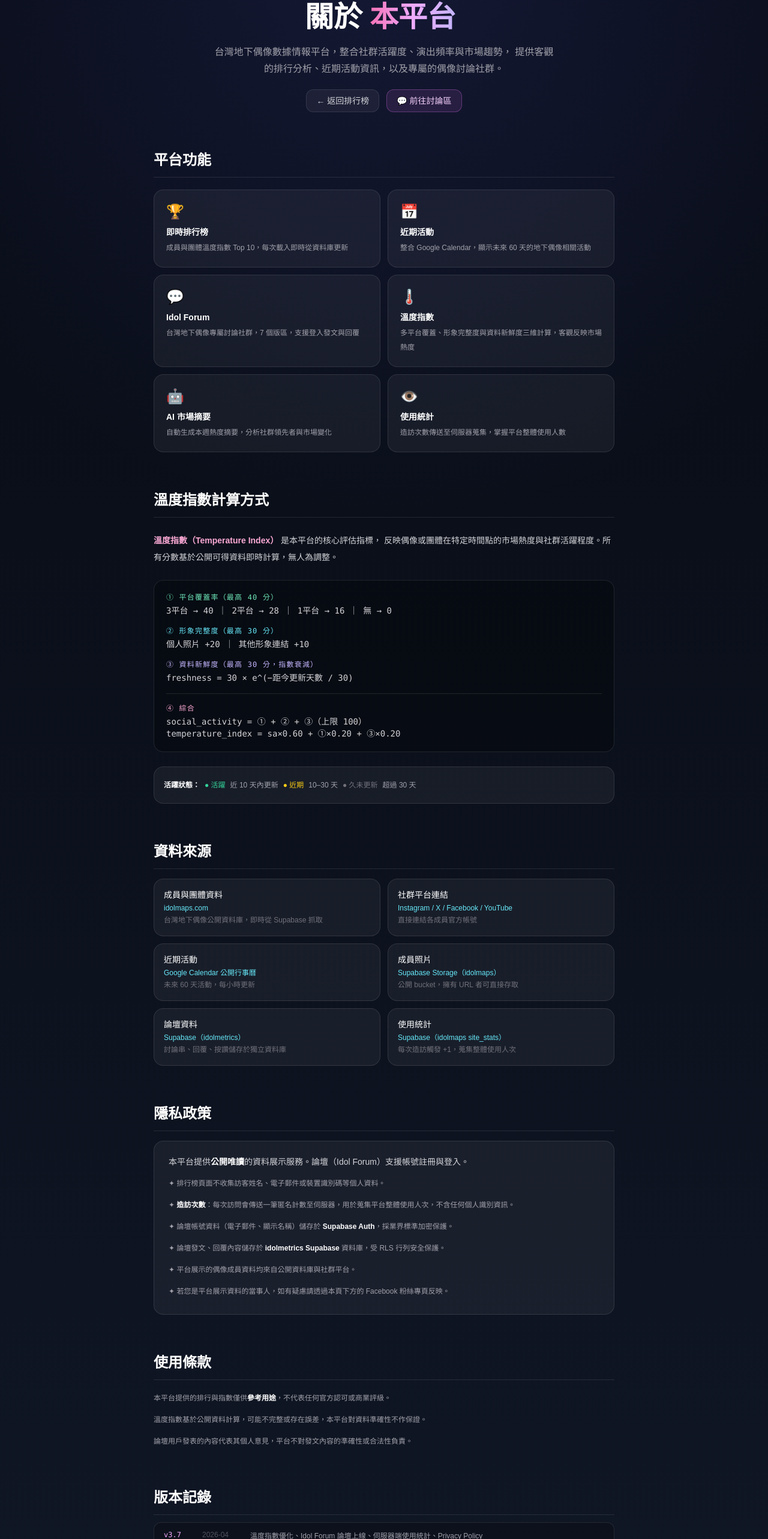
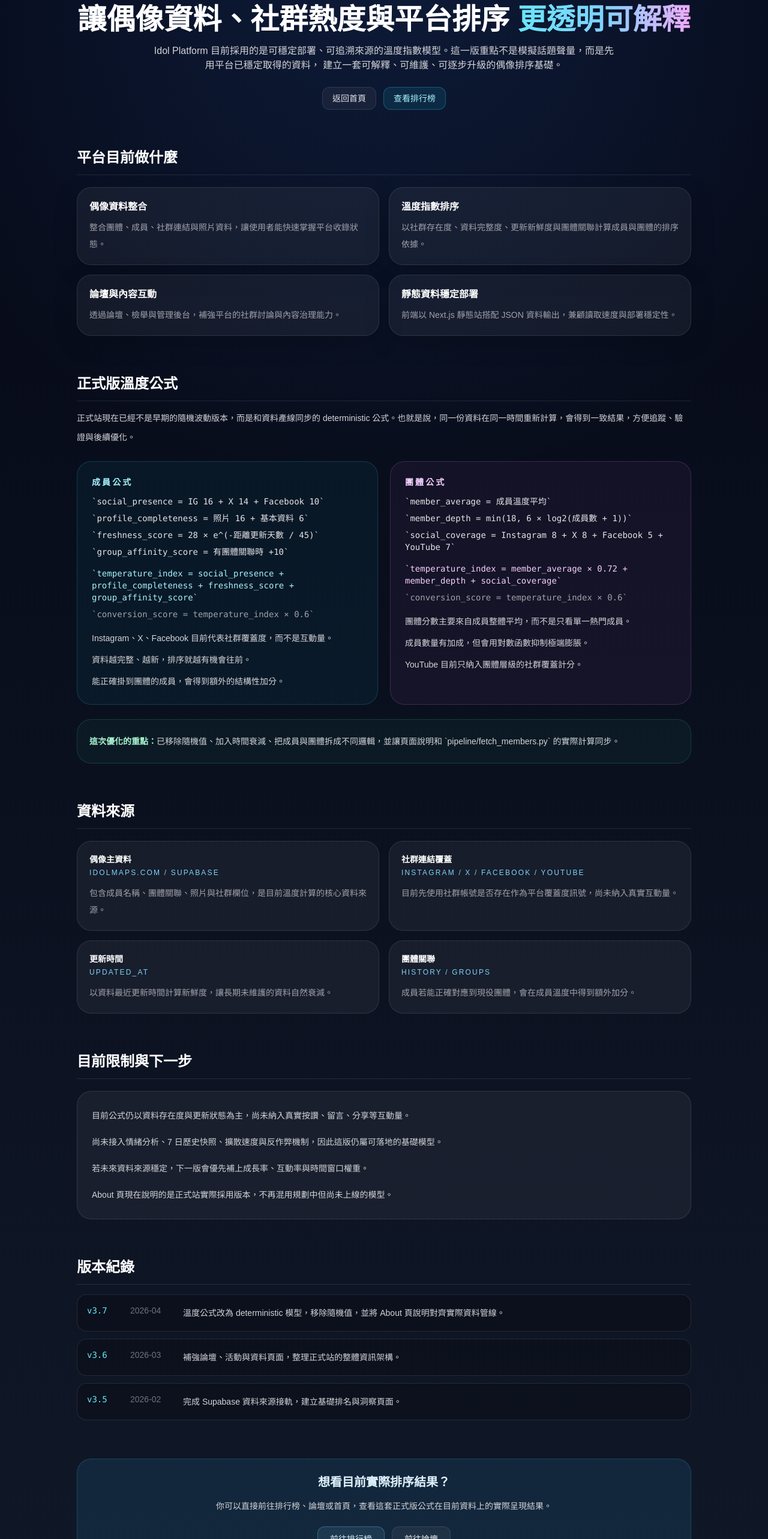
Before and after one commit to Ach018040/idol-platform, a Next.js app in the folder frontend-next/: page /about in a window 1280 px wide. Shown: the part 109-2675 px from the top of the page at 60% size. Built offline with nearby package versions, Linux system fonts and the light colour scheme.

Commit message:
fix: align about page formula explanation

```diff
--- a/frontend-next/app/about/page.tsx
+++ b/frontend-next/app/about/page.tsx
@@ -1,169 +1,238 @@
 import Link from "next/link";
 
 const FEATURES = [
-  { emoji: "🏆", title: "即時排行榜", desc: "成員與團體溫度指數 Top 10，每次載入即時從資料庫更新" },
-  { emoji: "📅", title: "近期活動", desc: "整合 Google Calendar，顯示未來 60 天的地下偶像相關活動" },
-  { emoji: "💬", title: "Idol Forum", desc: "台灣地下偶像專屬討論社群，7 個版區，支援登入發文與回覆" },
-  { emoji: "🌡️", title: "溫度指數", desc: "多平台覆蓋、形象完整度與資料新鮮度三維計算，客觀反映市場熱度" },
-  { emoji: "🤖", title: "AI 市場摘要", desc: "自動生成本週熱度摘要，分析社群領先者與市場變化" },
-  { emoji: "👁️", title: "使用統計", desc: "造訪次數傳送至伺服器蒐集，掌握平台整體使用人數" },
+  {
+    title: "偶像資料整合",
+    desc: "整合團體、成員、社群連結與照片資料，讓使用者能快速掌握平台收錄狀態。",
+  },
+  {
+    title: "溫度指數排序",
+    desc: "以社群存在度、資料完整度、更新新鮮度與團體關聯計算成員與團體的排序依據。",
+  },
+  {
+    title: "論壇與內容互動",
+    desc: "透過論壇、檢舉與管理後台，補強平台的社群討論與內容治理能力。",
+  },
+  {
+    title: "靜態資料穩定部署",
+    desc: "前端以 Next.js 靜態站搭配 JSON 資料輸出，兼顧讀取速度與部署穩定性。",
+  },
 ];
 
 const DATA_SOURCES = [
-  { label: "成員與團體資料", src: "idolmaps.com", note: "台灣地下偶像公開資料庫，即時從 Supabase 抓取" },
-  { label: "社群平台連結", src: "Instagram / X / Facebook / YouTube", note: "直接連結各成員官方帳號" },
-  { label: "近期活動", src: "Google Calendar 公開行事曆", note: "未來 60 天活動，每小時更新" },
-  { label: "成員照片", src: "Supabase Storage（idolmaps）", note: "公開 bucket，擁有 URL 者可直接存取" },
-  { label: "論壇資料", src: "Supabase（idolmetrics）", note: "討論串、回覆、按讚儲存於獨立資料庫" },
-  { label: "使用統計", src: "Supabase（idolmaps site_stats）", note: "每次造訪觸發 +1，蒐集整體使用人次" },
+  {
+    label: "偶像主資料",
+    src: "idolmaps.com / Supabase",
+    note: "包含成員名稱、團體關聯、照片與社群欄位，是目前溫度計算的核心資料來源。",
+  },
+  {
+    label: "社群連結覆蓋",
+    src: "Instagram / X / Facebook / YouTube",
+    note: "目前先使用社群帳號是否存在作為平台覆蓋度訊號，尚未納入真實互動量。",
+  },
+  {
+    label: "更新時間",
+    src: "updated_at",
+    note: "以資料最近更新時間計算新鮮度，讓長期未維護的資料自然衰減。",
+  },
+  {
+    label: "團體關聯",
+    src: "history / groups",
+    note: "成員若能正確對應到現役團體，會在成員溫度中得到額外加分。",
+  },
+];
+
+const VERSION_HISTORY = [
+  {
+    ver: "v3.7",
+    date: "2026-04",
+    desc: "溫度公式改為 deterministic 模型，移除隨機值，並將 About 頁說明對齊實際資料管線。",
+  },
+  {
+    ver: "v3.6",
+    date: "2026-03",
+    desc: "補強論壇、活動與資料頁面，整理正式站的整體資訊架構。",
+  },
+  {
+    ver: "v3.5",
+    date: "2026-02",
+    desc: "完成 Supabase 資料來源接軌，建立基礎排名與洞察頁面。",
+  },
 ];
 
 export default function AboutPage() {
   return (
-    <main className="min-h-screen bg-[radial-gradient(circle_at_top,_rgba(99,102,241,0.15),_transparent_30%),linear-gradient(180deg,_#070b14_0%,_#111827_100%)] text-white px-4 py-16">
-      <div className="mx-auto max-w-3xl space-y-16">
-
-        {/* Hero */}
-        <section className="text-center space-y-5">
-          <div className="inline-flex items-center rounded-full border border-fuchsia-400/30 bg-fuchsia-400/10 px-4 py-1.5 text-xs text-fuchsia-200 tracking-widest uppercase">
-            Idol Temperature Platform v3.7
+    <main className="min-h-screen bg-[radial-gradient(circle_at_top,_rgba(59,130,246,0.16),_transparent_32%),linear-gradient(180deg,_#050816_0%,_#101827_100%)] px-4 py-16 text-white">
+      <div className="mx-auto flex max-w-5xl flex-col gap-16">
+        <section className="space-y-6 text-center">
+          <div className="inline-flex items-center rounded-full border border-cyan-400/30 bg-cyan-400/10 px-4 py-1.5 text-xs font-semibold uppercase tracking-[0.28em] text-cyan-200">
+            Idol Platform / About
           </div>
-          <h1 className="text-4xl font-black text-white md:text-5xl">
-            關於
-            <span className="mx-3 bg-gradient-to-r from-pink-400 via-fuchsia-300 to-violet-300 bg-clip-text text-transparent">
-              本平台
-            </span>
-          </h1>
-          <p className="text-zinc-400 max-w-xl mx-auto leading-7">
-            台灣地下偶像數據情報平台，整合社群活躍度、演出頻率與市場趨勢，
-            提供客觀的排行分析、近期活動資訊，以及專屬的偶像討論社群。
-          </p>
-          <div className="flex items-center justify-center gap-3 flex-wrap">
-            <Link href="/" className="rounded-xl border border-white/10 bg-white/5 px-4 py-2 text-sm text-zinc-300 hover:bg-white/10 transition-colors">
-              ← 返回排行榜
+          <div className="space-y-4">
+            <h1 className="text-4xl font-black leading-tight md:text-5xl">
+              讓偶像資料、社群熱度與平台排序
+              <span className="bg-gradient-to-r from-cyan-300 via-sky-300 to-fuchsia-300 bg-clip-text text-transparent">
+                {" "}
+                更透明可解釋
+              </span>
+            </h1>
+            <p className="mx-auto max-w-3xl text-sm leading-8 text-zinc-300 md:text-base">
+              Idol Platform
+              目前採用的是可穩定部署、可追溯來源的溫度指數模型。這一版重點不是模擬話題聲量，而是先用平台已穩定取得的資料，
+              建立一套可解釋、可維護、可逐步升級的偶像排序基礎。
+            </p>
+          </div>
+          <div className="flex flex-wrap items-center justify-center gap-3">
+            <Link
+              href="/"
+              className="rounded-xl border border-white/10 bg-white/5 px-4 py-2 text-sm text-zinc-200 transition-colors hover:bg-white/10"
+            >
+              返回首頁
             </Link>
-            <Link href="/forum" className="rounded-xl border border-fuchsia-400/30 bg-fuchsia-400/10 px-4 py-2 text-sm text-fuchsia-200 hover:bg-fuchsia-400/20 transition-colors">
-              💬 前往討論區
+            <Link
+              href="/rankings"
+              className="rounded-xl border border-cyan-400/30 bg-cyan-400/10 px-4 py-2 text-sm text-cyan-200 transition-colors hover:bg-cyan-400/20"
+            >
+              查看排行榜
             </Link>
           </div>
         </section>
 
-        {/* 功能 */}
         <section className="space-y-5">
-          <h2 className="text-2xl font-bold text-white border-b border-white/10 pb-3">平台功能</h2>
-          <div className="grid grid-cols-1 sm:grid-cols-2 gap-3">
-            {FEATURES.map(({ emoji, title, desc }) => (
-              <div key={title} className="rounded-2xl border border-white/10 bg-white/5 p-5 hover:border-fuchsia-400/20 transition-colors">
-                <div className="text-2xl mb-2">{emoji}</div>
-                <div className="text-sm font-semibold text-white mb-1">{title}</div>
-                <div className="text-xs text-zinc-400 leading-6">{desc}</div>
-              </div>
+          <h2 className="border-b border-white/10 pb-3 text-2xl font-bold">平台目前做什麼</h2>
+          <div className="grid gap-4 md:grid-cols-2">
+            {FEATURES.map((feature) => (
+              <article
+                key={feature.title}
+                className="rounded-3xl border border-white/10 bg-white/5 p-5 shadow-[0_12px_40px_rgba(0,0,0,0.18)]"
+              >
+                <h3 className="text-base font-semibold text-white">{feature.title}</h3>
+                <p className="mt-2 text-sm leading-7 text-zinc-400">{feature.desc}</p>
+              </article>
             ))}
           </div>
         </section>
 
-        {/* 溫度指數 */}
         <section className="space-y-6">
-          <h2 className="text-2xl font-bold text-white border-b border-white/10 pb-3">溫度指數計算方式</h2>
-          <p className="text-sm text-zinc-300 leading-7">
-            <span className="text-pink-300 font-semibold">溫度指數（Temperature Index）</span> 是本平台的核心評估指標，
-            反映偶像或團體在特定時間點的市場熱度與社群活躍程度。所有分數基於公開可得資料即時計算，無人為調整。
-          </p>
-          <div className="rounded-2xl border border-white/10 bg-black/30 p-5 space-y-4 font-mono text-sm">
-            <div><p className="text-emerald-300 text-xs uppercase tracking-widest mb-1">① 平台覆蓋率（最高 40 分）</p>
-              <p className="text-zinc-300">3平台 → 40 ｜ 2平台 → 28 ｜ 1平台 → 16 ｜ 無 → 0</p></div>
-            <div><p className="text-cyan-300 text-xs uppercase tracking-widest mb-1">② 形象完整度（最高 30 分）</p>
-              <p className="text-zinc-300">個人照片 +20 ｜ 其他形象連結 +10</p></div>
-            <div><p className="text-violet-300 text-xs uppercase tracking-widest mb-1">③ 資料新鮮度（最高 30 分，指數衰減）</p>
-              <p className="text-zinc-300">freshness = 30 × e^(−距今更新天數 / 30)</p></div>
-            <div className="h-px bg-white/10"/>
-            <div><p className="text-pink-300 text-xs uppercase tracking-widest mb-1">④ 綜合</p>
-              <p className="text-zinc-300">social_activity = ① + ② + ③（上限 100）</p>
-              <p className="text-zinc-300">temperature_index = sa×0.60 + ①×0.20 + ③×0.20</p></div>
+          <div className="space-y-3">
+            <h2 className="border-b border-white/10 pb-3 text-2xl font-bold">正式版溫度公式</h2>
+            <p className="text-sm leading-8 text-zinc-300">
+              正式站現在已經不是早期的隨機波動版本，而是和資料產線同步的 deterministic
+              公式。也就是說，同一份資料在同一時間重新計算，會得到一致結果，方便追蹤、驗證與後續優化。
+            </p>
           </div>
-          <div className="rounded-2xl border border-white/10 bg-white/5 p-4 text-xs text-zinc-400 leading-7">
-            <strong className="text-white">活躍狀態：</strong>
-            <span className="text-emerald-400 mx-2">● 活躍</span>近 10 天內更新
-            <span className="text-yellow-400 mx-2">● 近期</span>10–30 天
-            <span className="text-zinc-500 mx-2">● 久未更新</span>超過 30 天
+
+          <div className="grid gap-5 lg:grid-cols-2">
+            <section className="rounded-3xl border border-cyan-400/20 bg-cyan-400/5 p-6">
+              <div className="mb-3 text-sm font-semibold uppercase tracking-[0.22em] text-cyan-200">
+                成員公式
+              </div>
+              <div className="space-y-2 font-mono text-sm text-zinc-200">
+                <p>`social_presence = IG 16 + X 14 + Facebook 10`</p>
+                <p>`profile_completeness = 照片 16 + 基本資料 6`</p>
+                <p>`freshness_score = 28 × e^(-距離更新天數 / 45)`</p>
+                <p>`group_affinity_score = 有團體關聯時 +10`</p>
+                <p className="pt-2 text-cyan-200">
+                  `temperature_index = social_presence + profile_completeness + freshness_score + group_affinity_score`
+                </p>
+                <p className="text-zinc-400">`conversion_score = temperature_index × 0.6`</p>
+              </div>
+              <ul className="mt-4 space-y-2 text-sm leading-7 text-zinc-300">
+                <li>Instagram、X、Facebook 目前代表社群覆蓋度，而不是互動量。</li>
+                <li>資料越完整、越新，排序就越有機會往前。</li>
+                <li>能正確掛到團體的成員，會得到額外的結構性加分。</li>
+              </ul>
+            </section>
+
+            <section className="rounded-3xl border border-fuchsia-400/20 bg-fuchsia-400/5 p-6">
+              <div className="mb-3 text-sm font-semibold uppercase tracking-[0.22em] text-fuchsia-200">
+                團體公式
+              </div>
+              <div className="space-y-2 font-mono text-sm text-zinc-200">
+                <p>`member_average = 成員溫度平均`</p>
+                <p>`member_depth = min(18, 6 × log2(成員數 + 1))`</p>
+                <p>`social_coverage = Instagram 8 + X 8 + Facebook 5 + YouTube 7`</p>
+                <p className="pt-2 text-fuchsia-200">
+                  `temperature_index = member_average × 0.72 + member_depth + social_coverage`
+                </p>
+                <p className="text-zinc-400">`conversion_score = temperature_index × 0.6`</p>
+              </div>
+              <ul className="mt-4 space-y-2 text-sm leading-7 text-zinc-300">
+                <li>團體分數主要來自成員整體平均，而不是只看單一熱門成員。</li>
+                <li>成員數量有加成，但會用對數函數抑制極端膨脹。</li>
+                <li>YouTube 目前只納入團體層級的社群覆蓋計分。</li>
+              </ul>
+            </section>
+          </div>
+
+          <div className="rounded-3xl border border-emerald-400/20 bg-emerald-400/5 p-5 text-sm leading-8 text-zinc-300">
+            <strong className="text-emerald-200">這次優化的重點：</strong>
+            已移除隨機值、加入時間衰減、把成員與團體拆成不同邏輯，並讓頁面說明和
+            `pipeline/fetch_members.py` 的實際計算同步。
           </div>
         </section>
 
-        {/* 資料來源 */}
-        <section className="space-y-4">
-          <h2 className="text-2xl font-bold text-white border-b border-white/10 pb-3">資料來源</h2>
-          <div className="grid grid-cols-1 sm:grid-cols-2 gap-3">
-            {DATA_SOURCES.map(({ label, src, note }) => (
-              <div key={label} className="rounded-2xl border border-white/10 bg-white/5 p-4">
-                <div className="text-white font-medium text-sm">{label}</div>
-                <div className="text-cyan-300 text-xs mt-1">{src}</div>
-                <div className="text-zinc-500 text-xs mt-0.5 leading-5">{note}</div>
-              </div>
+        <section className="space-y-5">
+          <h2 className="border-b border-white/10 pb-3 text-2xl font-bold">資料來源</h2>
+          <div className="grid gap-4 md:grid-cols-2">
+            {DATA_SOURCES.map((source) => (
+              <article key={source.label} className="rounded-3xl border border-white/10 bg-white/5 p-5">
+                <div className="text-sm font-semibold text-white">{source.label}</div>
+                <div className="mt-1 text-xs uppercase tracking-[0.18em] text-sky-300">{source.src}</div>
+                <p className="mt-3 text-sm leading-7 text-zinc-400">{source.note}</p>
+              </article>
             ))}
           </div>
         </section>
 
-        {/* 隱私政策 */}
-        <section className="space-y-4">
-          <h2 className="text-2xl font-bold text-white border-b border-white/10 pb-3">隱私政策</h2>
-          <div className="rounded-2xl border border-white/10 bg-white/5 p-6 space-y-3 text-xs text-zinc-400 leading-7">
-            <p className="text-sm text-zinc-300">本平台提供<strong className="text-white">公開唯讀</strong>的資料展示服務。論壇（Idol Forum）支援帳號註冊與登入。</p>
-            <ul className="space-y-2">
-              <li>✦ 排行榜頁面不收集訪客姓名、電子郵件或裝置識別碼等個人資料。</li>
-              <li>✦ <strong className="text-white">造訪次數</strong>：每次訪問會傳送一筆匿名計數至伺服器，用於蒐集平台整體使用人次，不含任何個人識別資訊。</li>
-              <li>✦ 論壇帳號資料（電子郵件、顯示名稱）儲存於 <strong className="text-white">Supabase Auth</strong>，採業界標準加密保護。</li>
-              <li>✦ 論壇發文、回覆內容儲存於 <strong className="text-white">idolmetrics Supabase</strong> 資料庫，受 RLS 行列安全保護。</li>
-              <li>✦ 平台展示的偶像成員資料均來自公開資料庫與社群平台。</li>
-              <li>✦ 若您是平台展示資料的當事人，如有疑慮請透過本頁下方的 Facebook 粉絲專頁反映。</li>
+        <section className="space-y-5">
+          <h2 className="border-b border-white/10 pb-3 text-2xl font-bold">目前限制與下一步</h2>
+          <div className="rounded-3xl border border-white/10 bg-white/5 p-6 text-sm leading-8 text-zinc-300">
+            <ul className="space-y-3">
+              <li>目前公式仍以資料存在度與更新狀態為主，尚未納入真實按讚、留言、分享等互動量。</li>
+              <li>尚未接入情緒分析、7 日歷史快照、擴散速度與反作弊機制，因此這版仍屬可落地的基礎模型。</li>
+              <li>若未來資料來源穩定，下一版會優先補上成長率、互動率與時間窗口權重。</li>
+              <li>About 頁現在說明的是正式站實際採用版本，不再混用規劃中但尚未上線的模型。</li>
             </ul>
           </div>
         </section>
 
-        {/* 使用條款 */}
         <section className="space-y-4">
-          <h2 className="text-2xl font-bold text-white border-b border-white/10 pb-3">使用條款</h2>
-          <div className="space-y-2 text-xs text-zinc-400 leading-7">
-            <p>本平台提供的排行與指數僅供<strong className="text-white">參考用途</strong>，不代表任何官方認可或商業評級。</p>
-            <p>溫度指數基於公開資料計算，可能不完整或存在誤差，本平台對資料準確性不作保證。</p>
-            <p>論壇用戶發表的內容代表其個人意見，平台不對發文內容的準確性或合法性負責。</p>
+          <h2 className="border-b border-white/10 pb-3 text-2xl font-bold">版本紀錄</h2>
+          <div className="space-y-3">
+            {VERSION_HISTORY.map((item) => (
+              <article
+                key={item.ver}
+                className="flex flex-col gap-2 rounded-2xl border border-white/10 bg-black/20 px-4 py-4 text-sm text-zinc-300 md:flex-row md:items-start"
+              >
+                <div className="w-16 flex-shrink-0 font-mono text-cyan-300">{item.ver}</div>
+                <div className="w-20 flex-shrink-0 text-zinc-500">{item.date}</div>
+                <div className="leading-7">{item.desc}</div>
+              </article>
+            ))}
           </div>
         </section>
 
-        {/* 版本記錄 */}
-        <section className="space-y-3">
-          <h2 className="text-2xl font-bold text-white border-b border-white/10 pb-3">版本記錄</h2>
-          {[
-            { ver: "v3.7", date: "2026-04", desc: "溫度指數優化、Idol Forum 論壇上線、伺服器端使用統計、Privacy Policy" },
-            { ver: "v3.6", date: "2026-03", desc: "iCal 活動整合、社群連結、成員活躍狀態標籤" },
-            { ver: "v3.5", date: "2026-02", desc: "即時 Supabase fetch、造訪計數、立即更新按鈕" },
-            { ver: "v1–v3", date: "2025–2026", desc: "初始版本，靜態資料、基本排行榜" },
-          ].map(({ ver, date, desc }) => (
-            <div key={ver} className="flex items-start gap-4 rounded-xl border border-white/10 bg-black/20 px-4 py-3">
-              <span className="flex-shrink-0 text-xs font-mono text-fuchsia-300 w-12">{ver}</span>
-              <span className="flex-shrink-0 text-xs text-zinc-600 w-16">{date}</span>
-              <span className="text-xs text-zinc-400 leading-5">{desc}</span>
-            </div>
-          ))}
-        </section>
-
-        {/* 聯絡 */}
-        <section className="rounded-3xl border border-blue-400/20 bg-blue-500/10 p-6 text-center space-y-4">
-          <h2 className="text-lg font-bold text-blue-200">聯絡與回饋</h2>
-          <p className="text-sm text-zinc-300">
-            資料更正、合作洽詢、功能建議，或您是平台展示資料的當事人如有疑慮，<br className="hidden sm:block"/>
-            歡迎透過 Facebook 粉絲專頁與我們聯繫。
+        <section className="rounded-3xl border border-sky-400/20 bg-sky-400/10 p-6 text-center">
+          <h2 className="text-xl font-bold text-sky-100">想看目前實際排序結果？</h2>
+          <p className="mt-3 text-sm leading-7 text-zinc-300">
+            你可以直接前往排行榜、論壇或首頁，查看這套正式版公式在目前資料上的實際呈現結果。
           </p>
-          <div className="flex items-center justify-center gap-3 flex-wrap">
-            <a href="https://www.facebook.com/profile.php?id=61573475755166" target="_blank" rel="noopener noreferrer"
-              className="inline-flex items-center gap-2 rounded-xl border border-blue-400/30 bg-blue-400/10 px-5 py-2.5 text-sm text-blue-200 hover:bg-blue-400/20 transition-colors font-medium">
-              📘 Facebook 粉絲專頁
-            </a>
-            <Link href="/forum" className="inline-flex items-center gap-2 rounded-xl border border-violet-400/30 bg-violet-400/10 px-5 py-2.5 text-sm text-violet-200 hover:bg-violet-400/20 transition-colors">
-              💬 論壇討論
+          <div className="mt-5 flex flex-wrap items-center justify-center gap-3">
+            <Link
+              href="/rankings"
+              className="rounded-xl border border-sky-300/30 bg-sky-300/10 px-5 py-2.5 text-sm text-sky-100 transition-colors hover:bg-sky-300/20"
+            >
+              前往排行榜
+            </Link>
+            <Link
+              href="/forum"
+              className="rounded-xl border border-white/10 bg-white/5 px-5 py-2.5 text-sm text-zinc-100 transition-colors hover:bg-white/10"
+            >
+              前往論壇
             </Link>
           </div>
         </section>
-
       </div>
     </main>
   );
```
